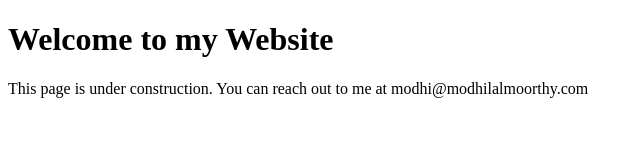
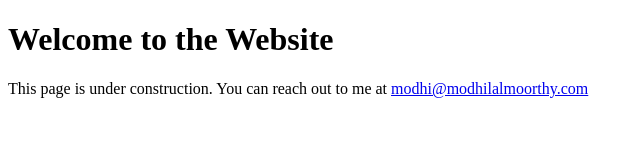
Before and after one commit to modhitheviolence/website-data-first-step, a plain HTML site: page index.html in a window 1280 px wide. Shown: the whole page, without its empty margins (0-643 px from the left). Drawn offline with Linux system fonts and the light colour scheme.

Commit message:
Update index.html

```diff
--- a/index.html
+++ b/index.html
@@ -5,8 +5,8 @@
             "Modhilal Moorthy"
         </title>
         <h1>
-            Welcome to my Website
+            Welcome to the Website
         </h1>
-        This page is under construction. You can reach out to me at modhi@modhilalmoorthy.com
+        This page is under construction. You can reach out to me at <a href='modhilalmoorthy.com'> modhi@modhilalmoorthy.com </a>
     </head>
 </html>
```
